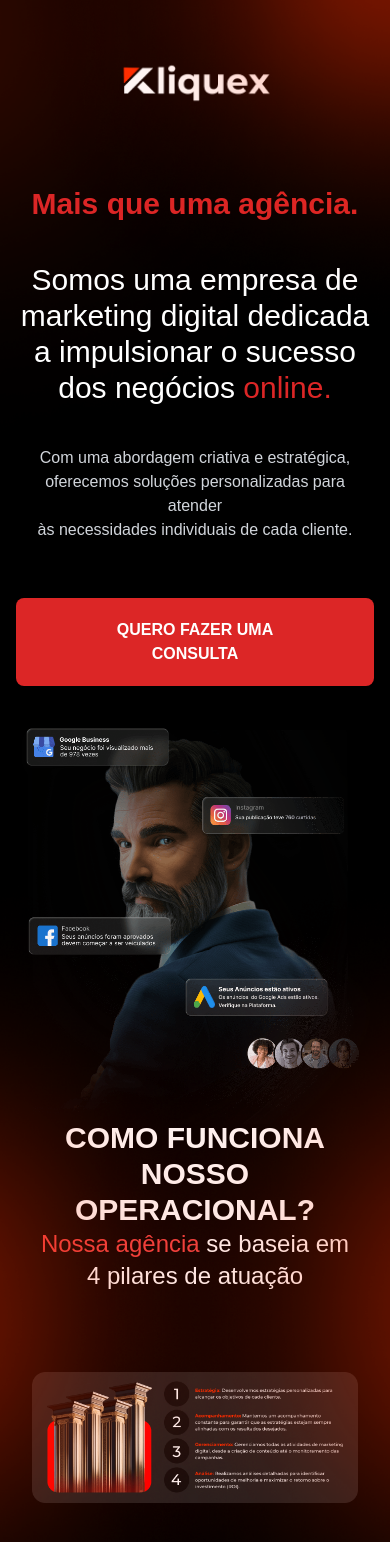
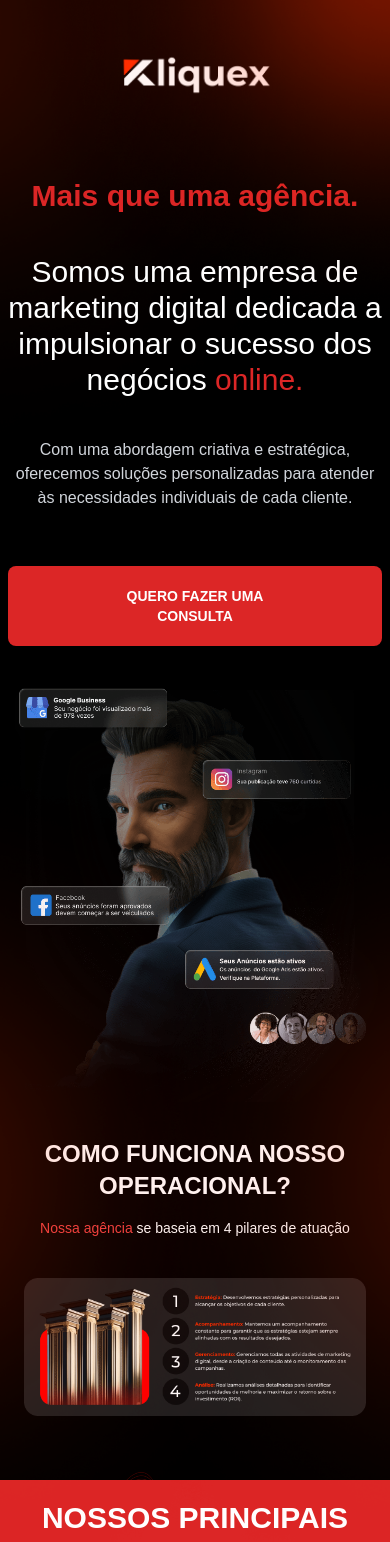
Before and after one commit to elielson-and/kliquex-landing-page, a Vue app: page / in a window 390 px wide. Shown: the top 1542 px of the page. Built offline with nearby package versions, Linux system fonts and the light colour scheme.

Commit message:
refact header

```diff
--- a/src/components/HeaderComponent.vue
+++ b/src/components/HeaderComponent.vue
@@ -5,11 +5,12 @@
 
         <img src="@/assets/images/light-tl.png" class="absolute -top-8 left-0 w-[35rem] z-0" alt="kliquex">
         <img src="@/assets/images/light-tr.png" class="absolute -top-8 right-0 w-[35rem] z-50" alt="kliquex">
-        <img src="@/assets/images/mid_light.png" class="absolute -bottom-40 left-0 w-[22rem] z-20" alt="kliquex">
-        <img src="@/assets/images/mid_light.png" class="absolute -bottom-40 right-0 w-[22rem] z-50 rotate-180"
-            alt="kliquex">
+        <img src="@/assets/images/mid_light.png"
+            class="absolute -bottom-40 left-0 w-[22rem] z-20 opacity-50 md:opacity-100" alt="kliquex">
+        <img src="@/assets/images/mid_light.png"
+            class="absolute -bottom-40 right-0 w-[22rem] z-50 rotate-180 opacity-50 md:opacity-100" alt="kliquex">
 
-        <main class="w-full max-w-7xl mx-auto p-4  relative">
+        <main class="w-full max-w-7xl mx-auto p-2  relative">
             <!-- nav     -->
             <nav class="w-full mt-10 mb-20 flex justify-center md:justify-start">
                 <img src="@/assets/images/logo.png" class="w-56 relative md:-left-10 left-0" alt="kliquex">
@@ -42,7 +43,7 @@
                     <div class="flex justify-center md:justify-start">
 
                         <button
-                            class=" px-24 py-5 bg-red-600 text-white font-bold rounded-lg mt-4 hover:shadow-lg hover:shadow-red-800  transition-all Z-50 ">QUERO
+                            class=" px-24 py-5 text-sm md:text-xl bg-red-600 text-white font-bold rounded-lg mt-4 hover:shadow-lg hover:shadow-red-800  transition-all Z-50 ">QUERO
                             FAZER UMA
                             CONSULTA</button>
                     </div>
@@ -55,14 +56,16 @@
             </div>
 
             <!-- instruct -->
-            <div class="w-full p-4 -mt-5">
+            <div class="w-full p-4 mt-5 md:-mt-5">
                 <div class="w-full text-center text-white ">
-                    <h1 class="text-3xl font-extrabold">COMO FUNCIONA NOSSO OPERACIONAL?</h1>
-                    <p class="text-2xl"><span class="text-red-500 ">Nossa agência</span> se baseia em 4 pilares de
+                    <h1 class="text-2xl md:text-3xl font-extrabold">COMO FUNCIONA NOSSO OPERACIONAL?</h1>
+                    <p class="text-sm md:text-2xl mt-4 md:mt-0"><span class="text-red-500 ">Nossa agência</span> se
+                        baseia em 4
+                        pilares de
                         atuação</p>
                 </div>
 
-                <div class="w-full flex justify-center my-20" data-aos="fade-up-left">
+                <div class="w-full flex justify-center my-10 md:my-20 " data-aos="fade-up-left">
                     <img src="@/assets/images/pilares.png" class="w-full" alt="kliquex">
                 </div>
             </div>
```
